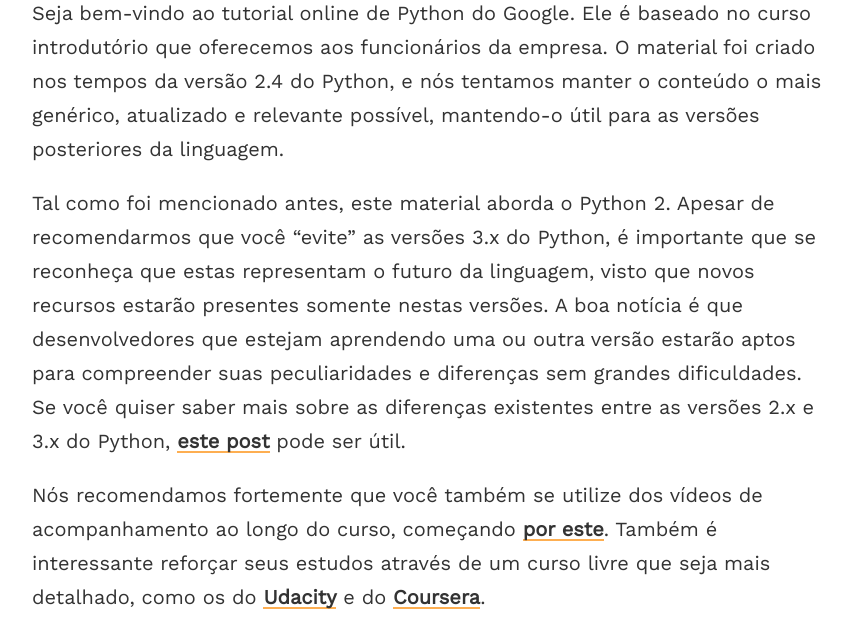
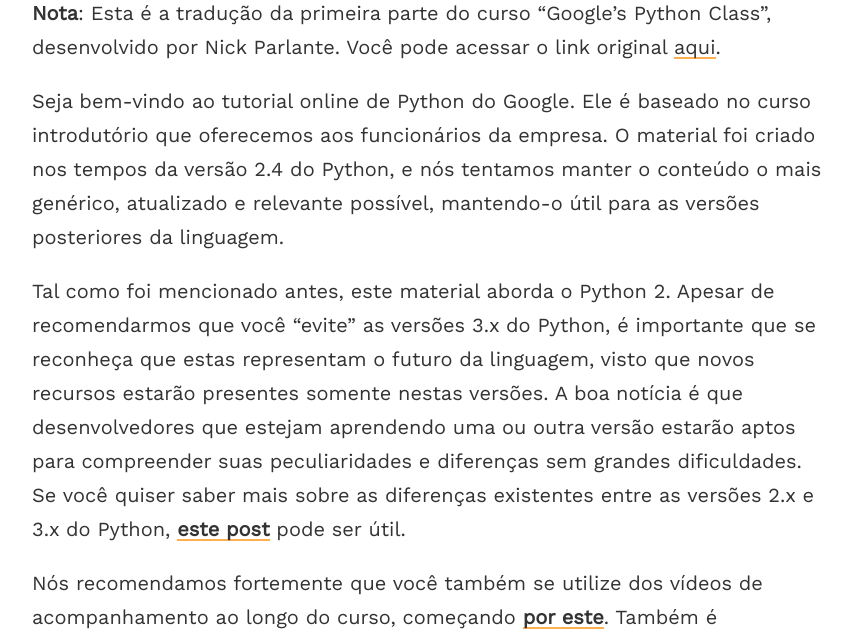
Before and after one commit to fgaraujo/fgaraujo.github.io, a Jekyll site: the page built from _posts/2017-03-24-google-python-class-1.md, in a window 1280 px wide and 900 px high, scrolled down 385 px, cut to the strip 259-900 px from the top of the window. Shown: the whole strip, without its empty margins (208-1060 px from the left). Built offline with Jekyll 4.4.1, drawn with Linux system fonts in a browser that asks for light colours; comment, search, counter and statistics services are not loaded.

Commit message:
2017-03-24

```diff
--- a/_posts/2017-03-24-google-python-class-1.md
+++ b/_posts/2017-03-24-google-python-class-1.md
@@ -4,6 +4,8 @@ title: "Google's Python Class #1: Introdução ao Python"
 ---
 
 ![google-python-class-image](https://cloud.githubusercontent.com/assets/12460407/24308474/ca384f04-10a6-11e7-8078-6961caab4d8a.png)
+
+**Nota**: Esta é a tradução da primeira parte do curso "Google's Python Class", desenvolvido por Nick Parlante. Você pode acessar o link original [aqui](https://developers.google.com/edu/python/introduction).
 
 Seja bem-vindo ao tutorial online de Python do Google. Ele é baseado no curso introdutório que oferecemos aos funcionários da empresa. O material foi criado nos tempos da versão 2.4 do Python, e nós tentamos manter o conteúdo o mais genérico, atualizado e relevante possível, mantendo-o útil para as versões posteriores da linguagem.
 
```
